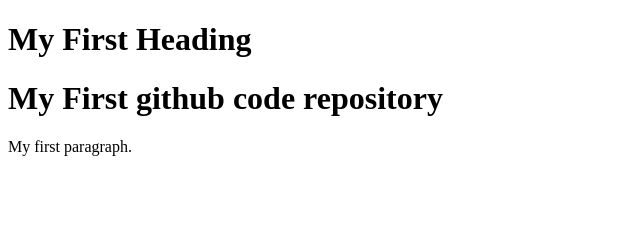
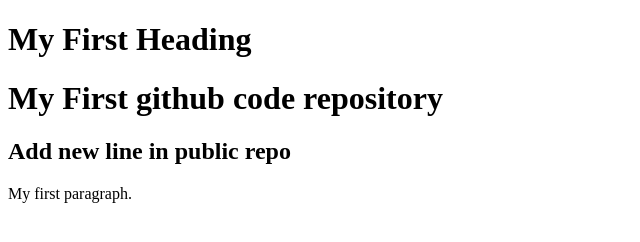
Before and after one commit to muthumtech-gh/Fita-aug29, a plain HTML site: page index.html in a window 1280 px wide. Shown: the whole page, without its empty margins (0-640 px from the left). Drawn offline with Linux system fonts and the light colour scheme.

Commit message:
add:newline

```diff
--- a/index.html
+++ b/index.html
@@ -4,6 +4,7 @@
 
 <h1>My First Heading</h1>
 <h1>My First github code repository</h1>
+<h2>Add new line in public repo</h2>
 <p>My first paragraph.</p>
 
 </body>
```
